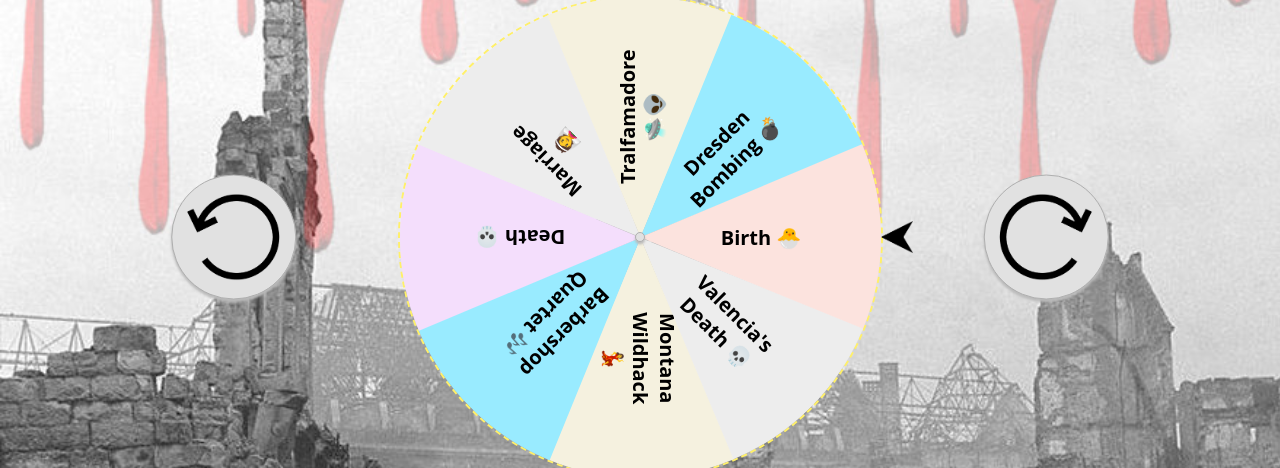
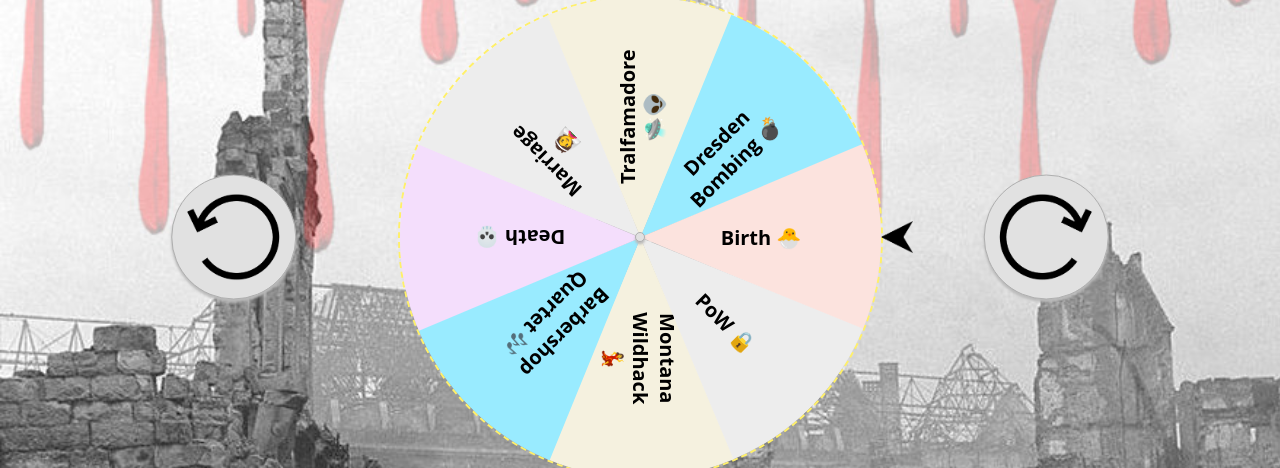
Before and after one commit to eric-zzhou/BillyPilgrimLifeSpinnyWheel, a plain HTML site: page index.html in a window 1280 px wide. Shown: the part 163-631 px from the top of the page. Drawn offline with Linux system fonts and the light colour scheme.

Commit message:
Changed event and finalized stuff

```diff
--- a/index.html
+++ b/index.html
@@ -20,7 +20,7 @@
                     <span class="span4" style="background-color: #fce3de;"><b>Birth 🐣</b></span>
                 </div>
                 <div class="box2">
-                    <span class="span1"><b>Valencia's Death 💀</b></span>
+                    <span class="span1"><b>PoW 🔒</b></span>
                     <span class="span2"><b>Montana Wildhack 💃</b></span>
                     <span class="span3"><b>Barbershop Quartet 🎶</b></span>
                     <span class="span4" style="background-color: #f4defc"><b>Death 💀</b></span>
```
